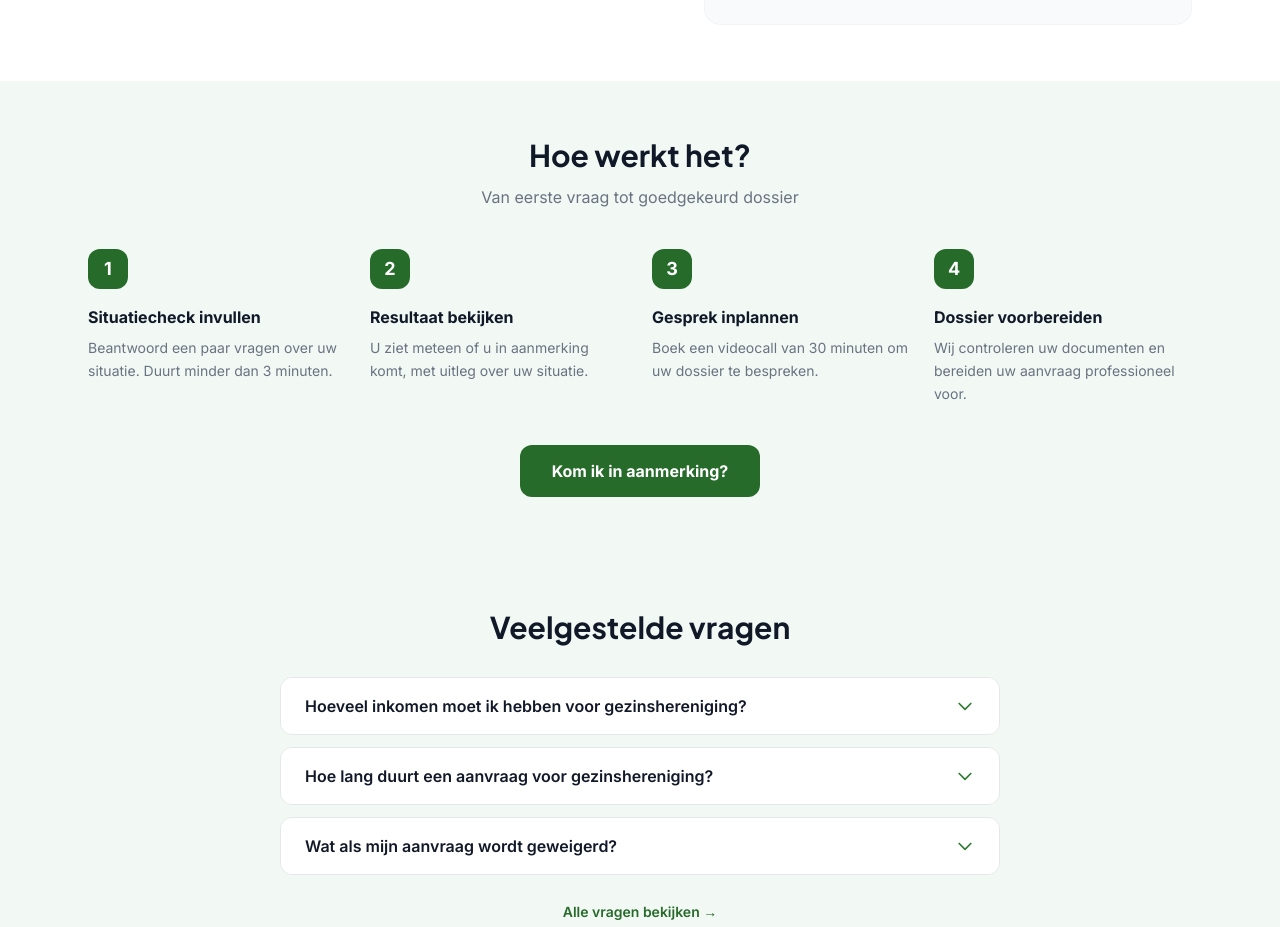
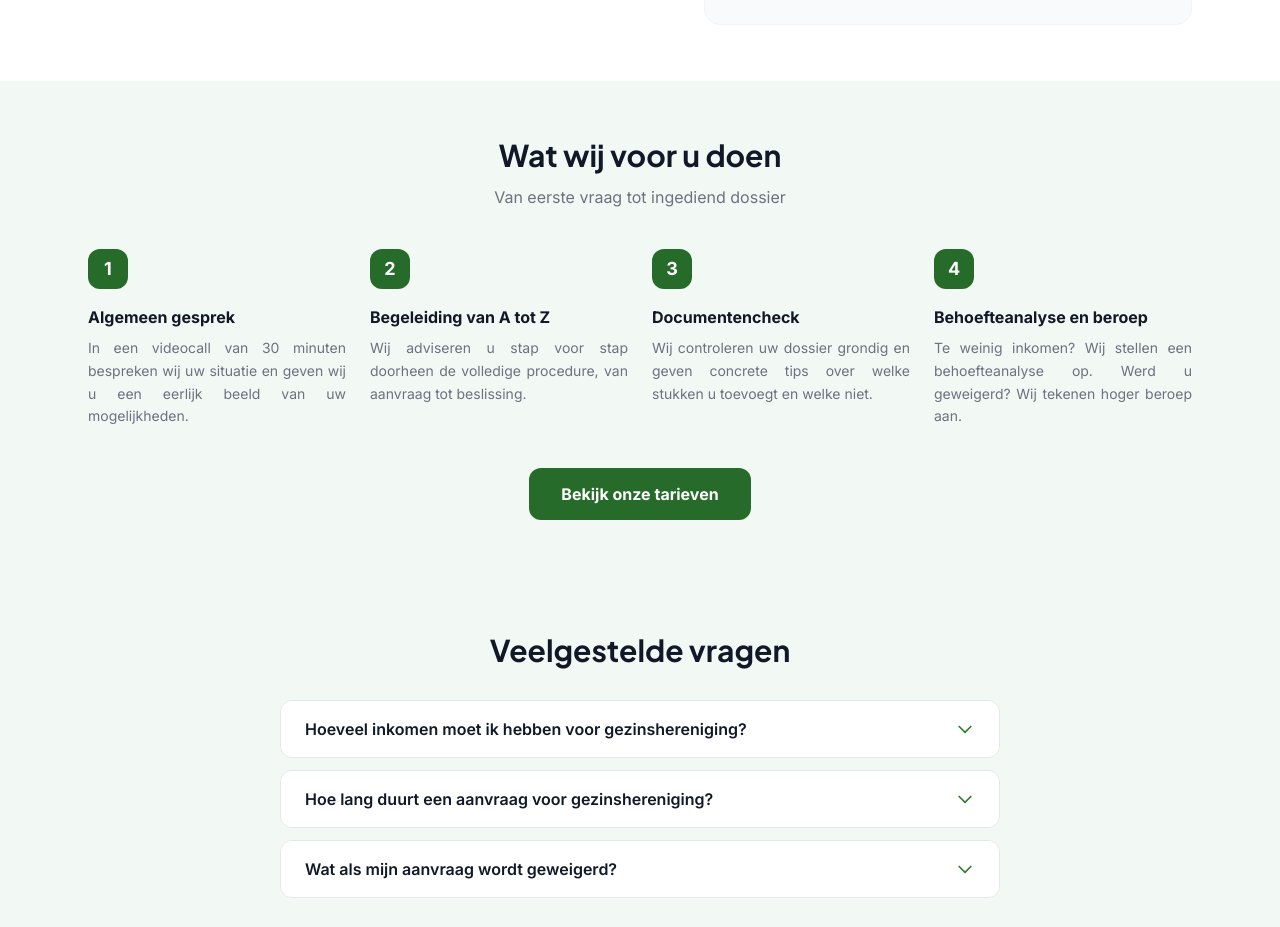
Before and after one commit to conscencia/mijngezinshereniging, a React (Vite) app: page / in a window 1280 px wide. Shown: the part 1820-2747 px from the top of the page. Built offline with nearby package versions, Linux system fonts and the light colour scheme.

Commit message:
Hoe werkt het sectie herschreven naar diensten

```diff
--- a/src/pages/Home.jsx
+++ b/src/pages/Home.jsx
@@ -220,26 +220,26 @@ export default function Home() {
       <section className="py-14 bg-primary-50">
         <div className="max-w-6xl mx-auto px-4 sm:px-6">
           <div className="text-center mb-10">
-            <h2 className="text-2xl sm:text-3xl font-bold text-gray-900 mb-3">Hoe werkt het?</h2>
-            <p className="text-gray-500 text-base">Van eerste vraag tot goedgekeurd dossier</p>
+            <h2 className="text-2xl sm:text-3xl font-bold text-gray-900 mb-3">Wat wij voor u doen</h2>
+            <p className="text-gray-500 text-base">Van eerste vraag tot ingediend dossier</p>
           </div>
           <div className="grid grid-cols-1 sm:grid-cols-2 lg:grid-cols-4 gap-6">
             {[
-              { step: "1", title: "Situatiecheck invullen", desc: "Beantwoord een paar vragen over uw situatie. Duurt minder dan 3 minuten." },
-              { step: "2", title: "Resultaat bekijken", desc: "U ziet meteen of u in aanmerking komt, met uitleg over uw situatie." },
-              { step: "3", title: "Gesprek inplannen", desc: "Boek een videocall van 30 minuten om uw dossier te bespreken." },
-              { step: "4", title: "Dossier voorbereiden", desc: "Wij controleren uw documenten en bereiden uw aanvraag professioneel voor." },
+              { step: "1", title: "Algemeen gesprek", desc: "In een videocall van 30 minuten bespreken wij uw situatie en geven wij u een eerlijk beeld van uw mogelijkheden." },
+              { step: "2", title: "Begeleiding van A tot Z", desc: "Wij adviseren u stap voor stap doorheen de volledige procedure, van aanvraag tot beslissing." },
+              { step: "3", title: "Documentencheck", desc: "Wij controleren uw dossier grondig en geven concrete tips over welke stukken u toevoegt en welke niet." },
+              { step: "4", title: "Behoefteanalyse en beroep", desc: "Te weinig inkomen? Wij stellen een behoefteanalyse op. Werd u geweigerd? Wij tekenen hoger beroep aan." },
             ].map((s) => (
               <div key={s.step} className="relative">
                 <div className="w-10 h-10 bg-primary-600 text-white rounded-xl flex items-center justify-center font-bold text-lg mb-4">{s.step}</div>
                 <h3 className="font-bold text-gray-900 mb-2 text-base">{s.title}</h3>
-                <p className="text-gray-500 text-sm leading-relaxed">{s.desc}</p>
+                <p className="text-gray-500 text-sm leading-relaxed text-justify">{s.desc}</p>
               </div>
             ))}
           </div>
           <div className="text-center mt-10">
-            <Link to="/tool" className="bg-primary-600 hover:bg-primary-700 text-white font-bold px-8 py-3.5 rounded-xl transition-colors inline-block">
-              Kom ik in aanmerking?
+            <Link to="/tarieven" className="bg-primary-600 hover:bg-primary-700 text-white font-bold px-8 py-3.5 rounded-xl transition-colors inline-block">
+              Bekijk onze tarieven
             </Link>
           </div>
         </div>
```
